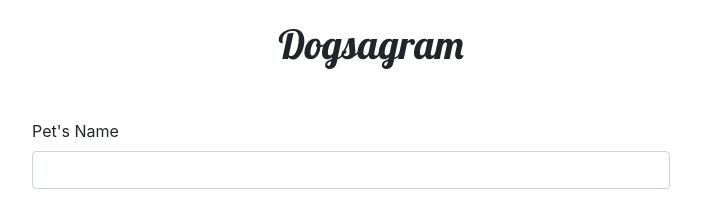
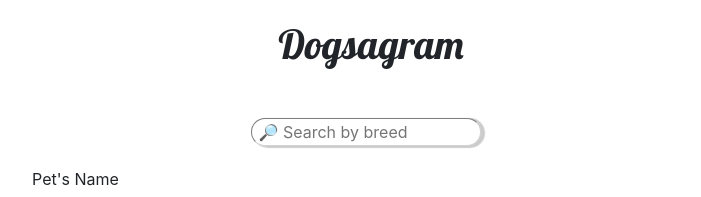
Before and after one commit to incubus8/P3_Project, a React (Create React App) app: page / in a window 1280 px wide. Shown: the top 197 px of the page, without its empty margins (269-970 px from the left). Built offline with nearby package versions, Linux system fonts and the light colour scheme; no server answers.

Commit message:
frontend stuff

```diff
--- a/src/App.css
+++ b/src/App.css
@@ -62,3 +62,8 @@
   box-shadow: white;
 
 }
+.searchbar {
+  display: block;
+  border-color: lightgray;
+  border-width: 2px;
+}
--- a/src/Comments.jsx
+++ b/src/Comments.jsx
@@ -17,11 +17,12 @@ export default function Comments({comments}){
 
      return(
          <div>
-             <h5 style={{float:'left'}}>💬 {commentsArr.length}</h5><button type="button" class="btn btn-light" onClick={handleClick} id="arrow-button"style={{float:'left'}}>⤵</button>
+             <h5 style={{float:'left'}}>💬 {commentsArr.length} </h5><button type="button" class="btn btn-light" onClick={handleClick} id="arrow-button"style={{float:'left'}}> ⤵</button>
         { isClicked ?
         <div>
             <br/>
             <br/>
+            <h5>Comments</h5>
              <ul>{commentsArr}</ul>
         </div>
         :
--- a/src/Homepage.jsx
+++ b/src/Homepage.jsx
@@ -22,9 +22,9 @@ function Homepage(){
     return(
         <div>
             <Header/>
+            <SearchBar/>
             <PostForm newPost={newPost} setNewPost={setNewPost} addPost={addPost}/>
-            <SearchBar/>
-            <DogPosts posts={posts}/>
+             <DogPosts posts={posts}/>
         </div>
 
 
--- a/src/PostForm.jsx
+++ b/src/PostForm.jsx
@@ -1,6 +1,6 @@
 import React, {useState} from 'react'
 
-export default function PostForm({newPost, setNewPost, addPost}) {
+export default function PostForm({addPost}) {
     const [name, setName] = useState("")
     const [img, setImg] = useState("")
     const [breed, setBreed] = useState("")
@@ -29,6 +29,8 @@ export default function PostForm({newPost, setNewPost, addPost}) {
             })
             .then((res) => res.json())
             .then(postData => addPost(postData))
+
+            const clearForm =[setName(""), setImg(""), setBreed(""), setDescription("")]
          }
 
     return (
--- a/src/SearchBar.jsx
+++ b/src/SearchBar.jsx
@@ -3,17 +3,18 @@ import React from 'react'
 
 function SearchBar(){
 
+    return (
+        <div className="searchbar">
+          <label htmlFor="search"></label>
+          <input
+            type="text"
+            id="search"
+            placeholder=" 🔎 Search by breed"
+            style={{width: "18%", boxShadow: '3px 1px 1px 1px #00000034', marginRight:"100px", marginLeft:"520px", borderRadius: "25px", borderWidth:"0.5px", borderColor: "lightgray"}}
+          />
+        </div>
+      );
 
-
-
-
-    return (
-
-        <div>
-
-
-        </div>
-    )
 }
 
 export default SearchBar
```
